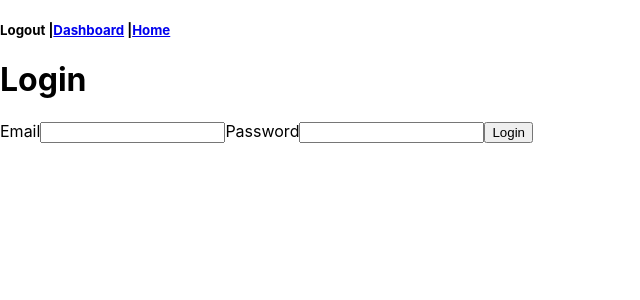
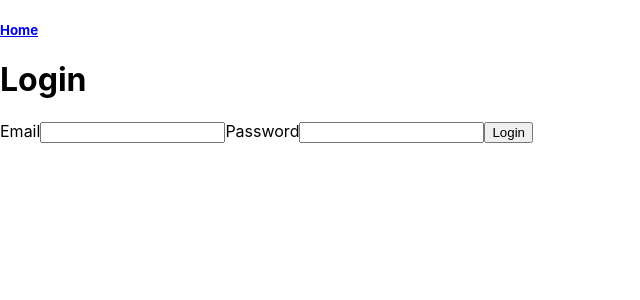
Before and after one commit to thebkbuffalo/eow_betting_react, a React (Create React App) app: page /login/ in a window 1280 px wide. Shown: the top 300 px of the page, without its empty margins (0-640 px from the left). Built offline with nearby package versions, Linux system fonts and the light colour scheme.

Commit message:
made a few changes to how nav links work, going with href instead of NavLink works much better

```diff
--- a/src/App.js
+++ b/src/App.js
@@ -12,10 +12,6 @@ import { render } from '@testing-library/react';
 import AuthServices from "./services/auth-service";
 
 const App = () => {
-  // const [loggedIn, setLoggedIn] = useState('');
-  // useEffect(() => {
-  //   loggedIn = localStorage.getItem('isLoggedIn');
-  // }, [])
   return(
     <BrowserRouter>
 
@@ -44,21 +40,26 @@ const App = () => {
 }
 
 function NavBar(){
-  var loggedIn = localStorage.getItem('isLoggedIn') === 'true' ? true : false
-  var url = window.location.href;
-  var onLoginPage = url.includes('login');
-  if(!loggedIn && !onLoginPage){
-    return(
-      <h5>
-        <NavLink to='/login'>Login</NavLink>
-      </h5>
-    )
+  const loggedIn = localStorage.getItem('isLoggedIn') === 'true' ? true : false
+  const url = window.location.href;
+  const onLoginPage = url.includes('login');
+
+  if(!loggedIn){
+    if(!onLoginPage){
+      return(
+        <h5><a href='/login'>Login</a></h5>
+      )
+    }else{
+      return(
+        <h5><a href='/'>Home</a></h5>
+      )
+    }
   }else{
     return(
       <h5>
         <span onClick={handleLogout}>Logout</span> |
-        <NavLink to='/dashboard'>Dashboard</NavLink> |
-        <NavLink to='/'>Home</NavLink>
+        <a href='/dashboard'>Dashboard</a> |
+        <a href='/'>Home</a>
       </h5>
     )
   }
--- a/src/components/DashboardContainer.js
+++ b/src/components/DashboardContainer.js
@@ -18,12 +18,6 @@ const Dashboard = () => {
     });
   }, []);
 
-  const handleLogout = (e) => {
-    e.preventDefault();
-    AuthServices.logout();
-    window.location = '/login'
-  }
-
   const isDataEmpty = () => {
     if(typeof(betsList) === 'string'){
       return true;
@@ -34,7 +28,6 @@ const Dashboard = () => {
 
   return(
     <div>
-      <button id='logout' onClick={handleLogout}>Log Out</button>
       <h1>Possibly Protected Dashboard</h1>
       {isDataEmpty() ? (
         <p>{betsList}</p>
```
